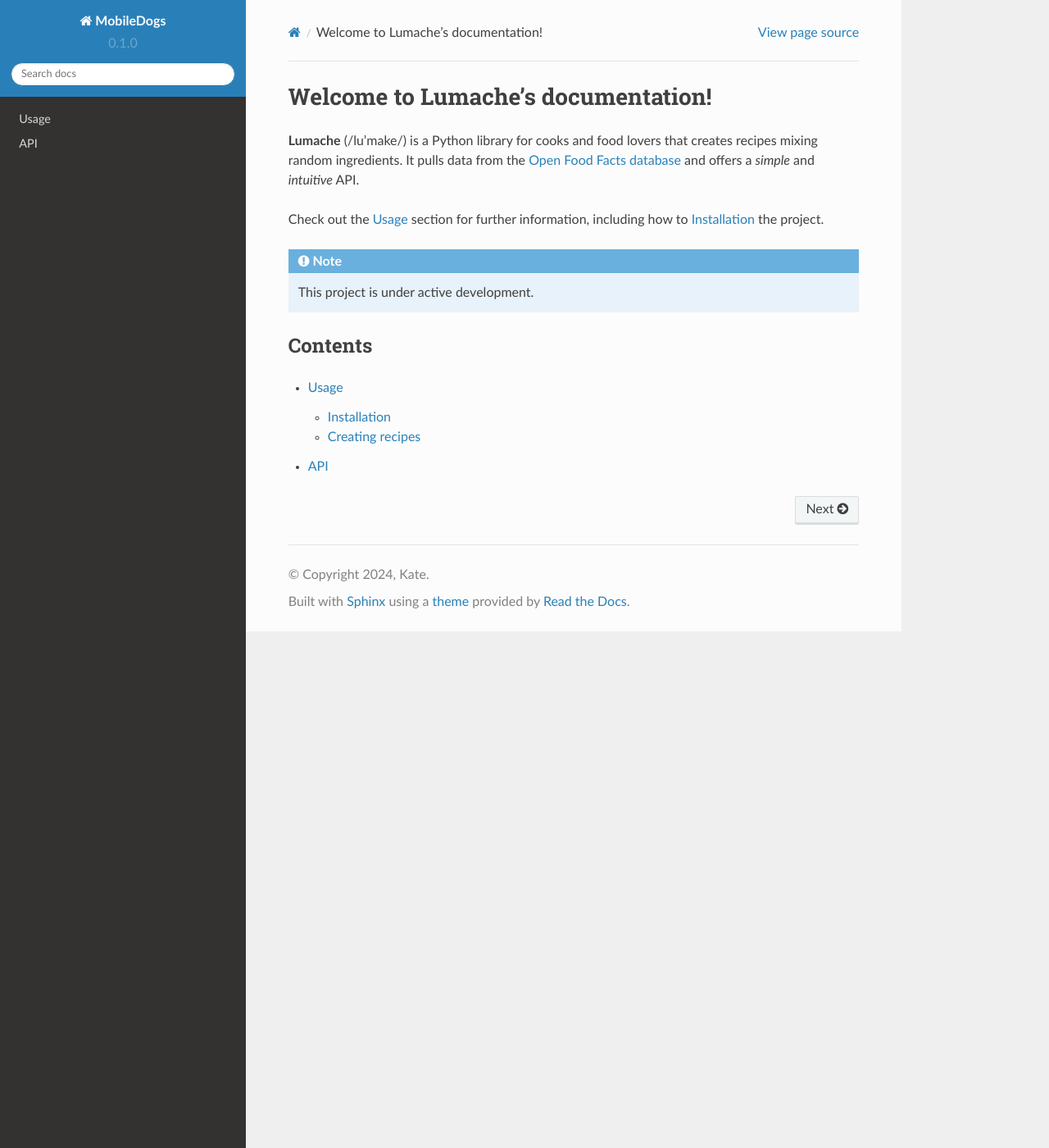
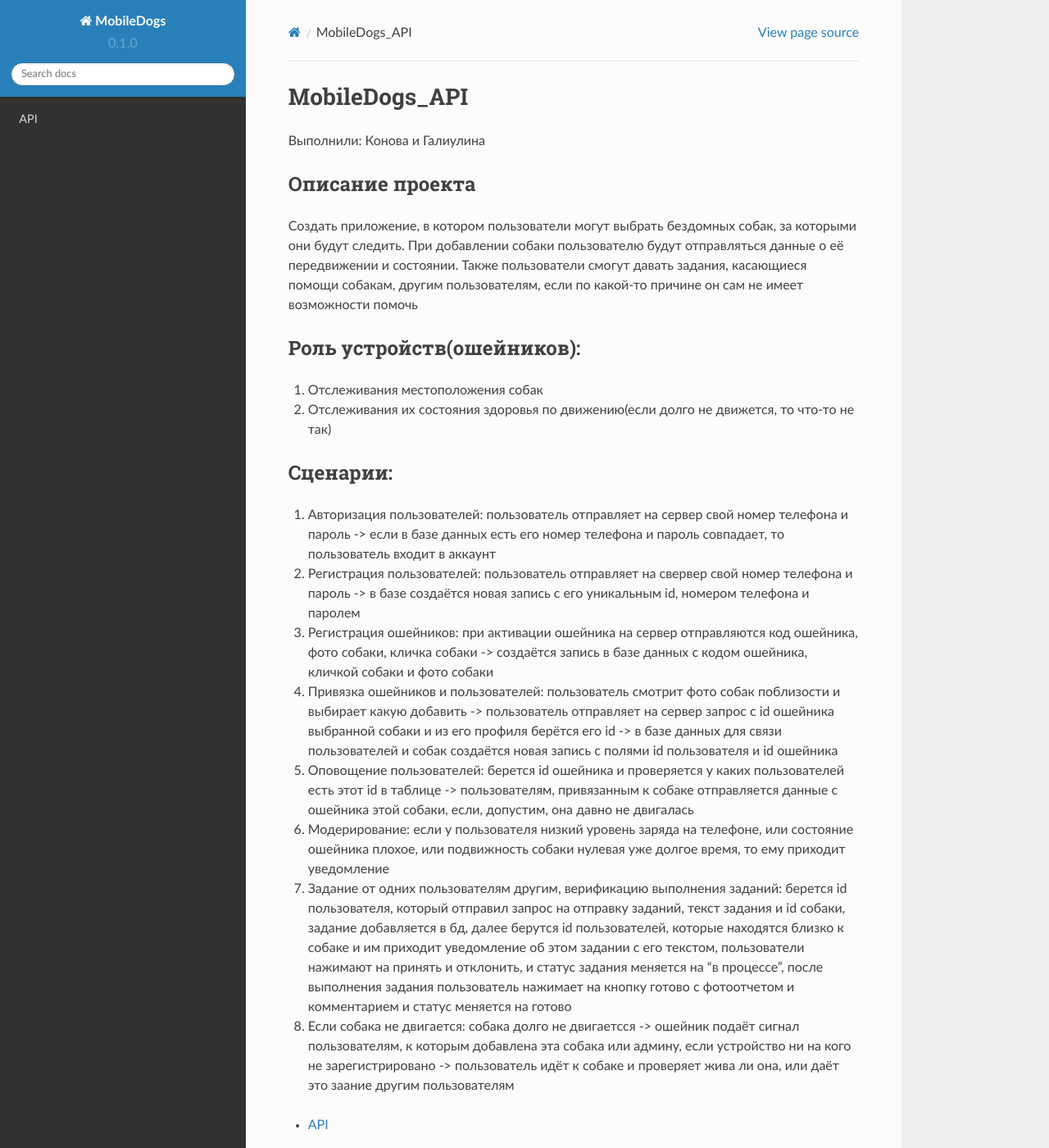
Before and after one commit to lemongoose228/MobileDogsReadTheDogs, a Sphinx documentation site: the page built from docs/source/index.rst, in a window 1280 px wide and 1400 px high. Shown: the whole window at 82% size. Built offline with Sphinx 7.4.7 and the Read the Docs theme 2.0.0, drawn with Linux system fonts in a browser that asks for light colours.

Commit message:
Update index.rst

```diff
--- a/docs/source/index.rst
+++ b/docs/source/index.rst
@@ -1,22 +1,64 @@
-Welcome to Lumache's documentation!
-===================================
+MobileDogs_API
+==============
 
-**Lumache** (/lu'make/) is a Python library for cooks and food lovers
-that creates recipes mixing random ingredients.
-It pulls data from the `Open Food Facts database <https://world.openfoodfacts.org/>`_
-and offers a *simple* and *intuitive* API.
+Выполнили: Конова и Галиулина
 
-Check out the :doc:`usage` section for further information, including
-how to :ref:`installation` the project.
+Описание проекта
+~~~~~~~~~~~~~~~~
 
-.. note::
+Создать приложение, в котором пользователи могут выбрать бездомных
+собак, за которыми они будут следить. При добавлении собаки пользователю
+будут отправляться данные о её передвижении и состоянии. Также
+пользователи смогут давать задания, касающиеся помощи собакам, другим
+пользователям, если по какой-то причине он сам не имеет возможности
+помочь
 
-   This project is under active development.
+Роль устройств(ошейников):
+~~~~~~~~~~~~~~~~~~~~~~~~~~
 
-Contents
---------
+1. Отслеживания местоположения собак
+2. Отслеживания их состояния здоровья по движению(если долго не
+   движется, то что-то не так)
+
+Сценарии:
+~~~~~~~~~
+
+1. Авторизация пользователей: пользователь отправляет на сервер свой
+   номер телефона и пароль -> если в базе данных есть его номер телефона
+   и пароль совпадает, то пользователь входит в аккаунт
+2. Регистрация пользователей: пользователь отправляет на свервер свой
+   номер телефона и пароль -> в базе создаётся новая запись с его
+   уникальным id, номером телефона и паролем
+3. Регистрация ошейников: при активации ошейника на сервер отправляются
+   код ошейника, фото собаки, кличка собаки -> создаётся запись в базе
+   данных с кодом ошейника, кличкой собаки и фото собаки
+4. Привязка ошейников﻿ и пользователей: пользователь смотрит фото собак
+   поблизости и выбирает какую добавить -> пользователь отправляет на
+   сервер запрос с id ошейника выбранной собаки и из его профиля берётся
+   его id -> в базе данных для связи пользователей и собак создаётся
+   новая запись с полями id пользователя и id ошейника
+5. Оповощение пользователей: берется id ошейника и проверяется у каких
+   пользователей есть этот id в таблице -> пользователям, привязанным к
+   собаке отправляется данные с ошейника этой собаки, если, допустим,
+   она давно не двигалась
+6. Модерирование: если у пользователя низкий уровень заряда на телефоне,
+   или состояние ошейника плохое, или подвижность собаки нулевая уже
+   долгое время, то ему приходит уведомление
+7. Задание от одних пользователям другим, верификацию выполнения
+   заданий: берется id пользователя, который отправил запрос на отправку
+   заданий, текст задания и id собаки, задание добавляется в бд, далее
+   берутся id пользователей, которые находятся близко к собаке и им
+   приходит уведомление об этом задании с его текстом, пользователи
+   нажимают на принять и отклонить, и статус задания меняется на “в
+   процессе”, после выполнения задания пользователь нажимает на кнопку
+   готово с фотоотчетом и комментарием и статус меняется на готово
+8. Если собака не двигается: собака долго не двигаетсся -> ошейник
+   подаёт сигнал пользователям, к которым добавлена эта собака или
+   админу, если устройство ни на кого не зарегистрировано ->
+   пользователь идёт к собаке и проверяет жива ли она, или даёт это
+   заание другим пользователям
+
 
 .. toctree::
 
-   usage
    api
```
